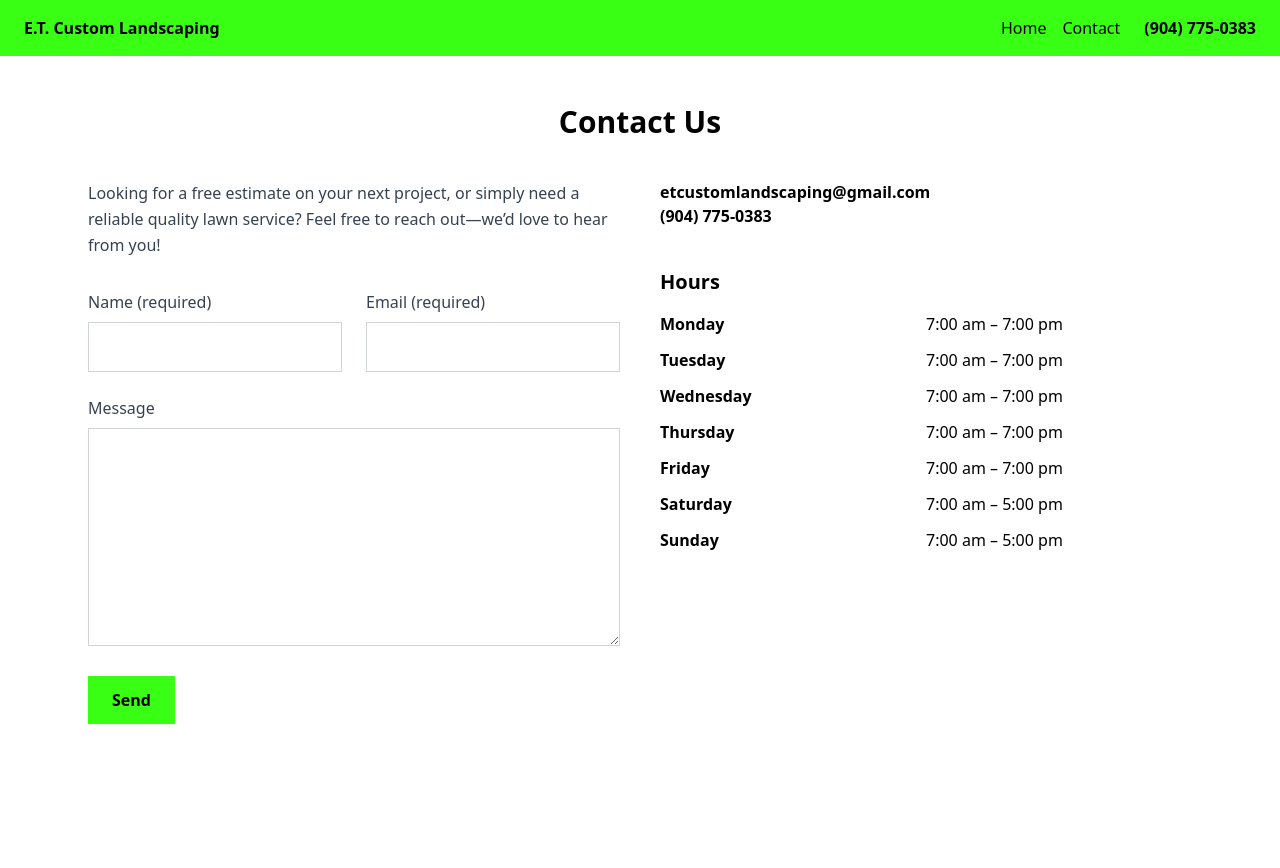
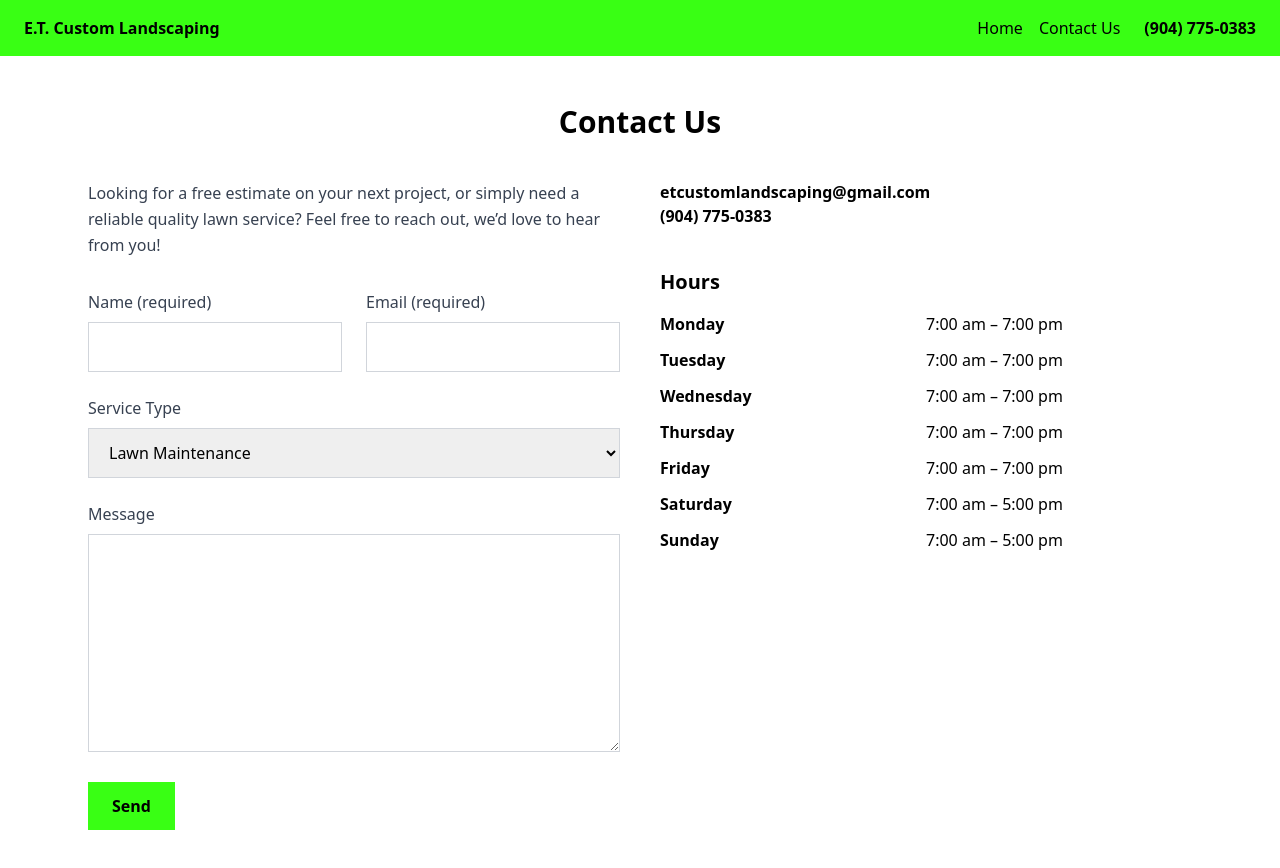
Before and after one commit to ballisticbox333/et-website, a React (Vite) app: page /et-website/contact in a window 1280 px wide. Shown: the top 868 px of the page. Before the commit the page ends 800 px from the top, so only its background shows below. Built offline with nearby package versions, Linux system fonts and the light colour scheme.

Commit message:
Added service type to contact form and set up back end and email function

```diff
--- a/src/components/Header.jsx
+++ b/src/components/Header.jsx
@@ -12,7 +12,7 @@ function Header() {
         </Link>
 
         <Link to="/contact" className="text-black no-underline">
-          Contact
+          Contact Us
         </Link>
       </nav>
 
--- a/src/pages/Contact.jsx
+++ b/src/pages/Contact.jsx
@@ -1,12 +1,15 @@
 import { useState } from "react";
+const SCRIPT_URL =
+  "https://script.google.com/macros/s/AKfycbyfh1am-7Y0Dd1fZ3yvTA8qtMJc1Zmevx05f4Ulsa8Oz0U0OjPb0m_bU2SBHGLObHzZYg/exec";
 
 function Contact() {
   const [name, setName] = useState("");
   const [email, setEmail] = useState("");
+  const [serviceType, setServiceType] = useState("Lawn Maintenance");
   const [message, setMessage] = useState("");
   const [submitted, setSubmitted] = useState(false);
 
-  function handleSubmit(e) {
+  async function handleSubmit(e) {
     e.preventDefault();
 
     const trimmedName = name.trim();
@@ -17,11 +20,33 @@ function Contact() {
       return;
     }
 
-    setSubmitted(true);
+    // Fire-and-forget to avoid CORS issues with Apps Script
+    try {
+      await fetch(SCRIPT_URL, {
+        method: "POST",
+        mode: "no-cors",
+        headers: {
+          "Content-Type": "text/plain;charset=utf-8",
+        },
+        body: JSON.stringify({
+          name: trimmedName,
+          email: trimmedEmail,
+          serviceType,
+          message: trimmedMessage,
+          page: window.location.href,
+        }),
+      });
 
-    setName("");
-    setEmail("");
-    setMessage("");
+      setSubmitted(true);
+      setName("");
+      setEmail("");
+      setServiceType("Lawn Maintenance");
+      setMessage("");
+    } catch {
+      // If the network totally fails, don't pretend it worked
+      // (We’ll add a visible error message in the next step if this happens.)
+      return;
+    }
   }
 
   return (
@@ -33,7 +58,7 @@ function Contact() {
         <div>
           <p className="text-gray-700 leading-relaxed mb-8">
             Looking for a free estimate on your next project, or simply need a
-            reliable quality lawn service? Feel free to reach out—we’d love to
+            reliable quality lawn service? Feel free to reach out, we’d love to
             hear from you!
           </p>
 
@@ -67,6 +92,22 @@ function Contact() {
                     autoComplete="email"
                   />
                 </div>
+              </div>
+
+              <div>
+                <label className="block mb-2 text-gray-700" htmlFor="serviceType">
+                  Service Type
+                </label>
+                <select
+                  id="serviceType"
+                  value={serviceType}
+                  onChange={(e) => setServiceType(e.target.value)}
+                  className="w-full border border-gray-300 px-4 py-3"
+                >
+                  <option value="Lawn Maintenance">Lawn Maintenance</option>
+                  <option value="Landscaping">Landscaping</option>
+                  <option value="Clean-Up">Clean-Up</option>
+                </select>
               </div>
 
               <div>
--- a/src/pages/Home.jsx
+++ b/src/pages/Home.jsx
@@ -35,6 +35,15 @@ function Home() {
         </div>
       </div>
 
+      {/* Contact Us button */}
+      <div className="mt-6 flex justify-center">
+        <Link
+          to="/contact"
+          className="inline-flex items-center justify-center rounded-md bg-[#39ff14] px-6 py-3 font-bold text-black hover:opacity-90"
+        >
+          Contact Us
+        </Link>
+      </div>
 
       {/* Divider */}
       <div className="flex justify-center my-8">
```
